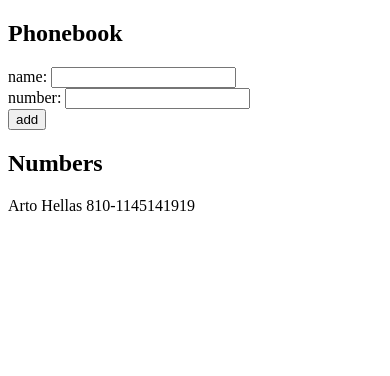
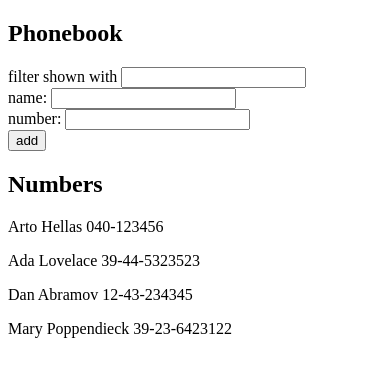
Before and after one commit to AsterisMono/full-stack-open, a React (Vite) app in the folder part2/phonebook/: page / in a window 390 px wide. Shown: the top 376 px of the page. Built offline with nearby package versions, Linux system fonts and the light colour scheme.

Commit message:
2.9 The Phonebook Step4

```diff
--- a/part2/phonebook/src/App.jsx
+++ b/part2/phonebook/src/App.jsx
@@ -2,10 +2,21 @@
 
 const App = () => {
   const [persons, setPersons] = useState([
-    { name: "Arto Hellas", number: "810-1145141919" },
+    { name: "Arto Hellas", number: "040-123456", id: 1 },
+    { name: "Ada Lovelace", number: "39-44-5323523", id: 2 },
+    { name: "Dan Abramov", number: "12-43-234345", id: 3 },
+    { name: "Mary Poppendieck", number: "39-23-6423122", id: 4 },
   ]);
   const [newName, setNewName] = useState("");
   const [newNumber, setNewNumber] = useState("");
+  const [filter, setFilter] = useState("");
+
+  const filteredPersons =
+    filter !== ""
+      ? persons.filter((person) =>
+          person.name.toLowerCase().includes(filter.toLowerCase())
+        )
+      : persons;
 
   const onInputChange = (e, setTarget) => {
     setTarget(e.target.value);
@@ -24,6 +35,10 @@
   return (
     <div>
       <h2>Phonebook</h2>
+      <div>
+        filter shown with{" "}
+        <input value={filter} onChange={(e) => onInputChange(e, setFilter)} />
+      </div>
       <form onSubmit={onNewNameSubmit}>
         <div>
           name:{" "}
@@ -44,7 +59,7 @@
         </div>
       </form>
       <h2>Numbers</h2>
-      {persons.map((person) => (
+      {filteredPersons.map((person) => (
         <p key={person.name}>
           {person.name} {person.number}
         </p>
```
